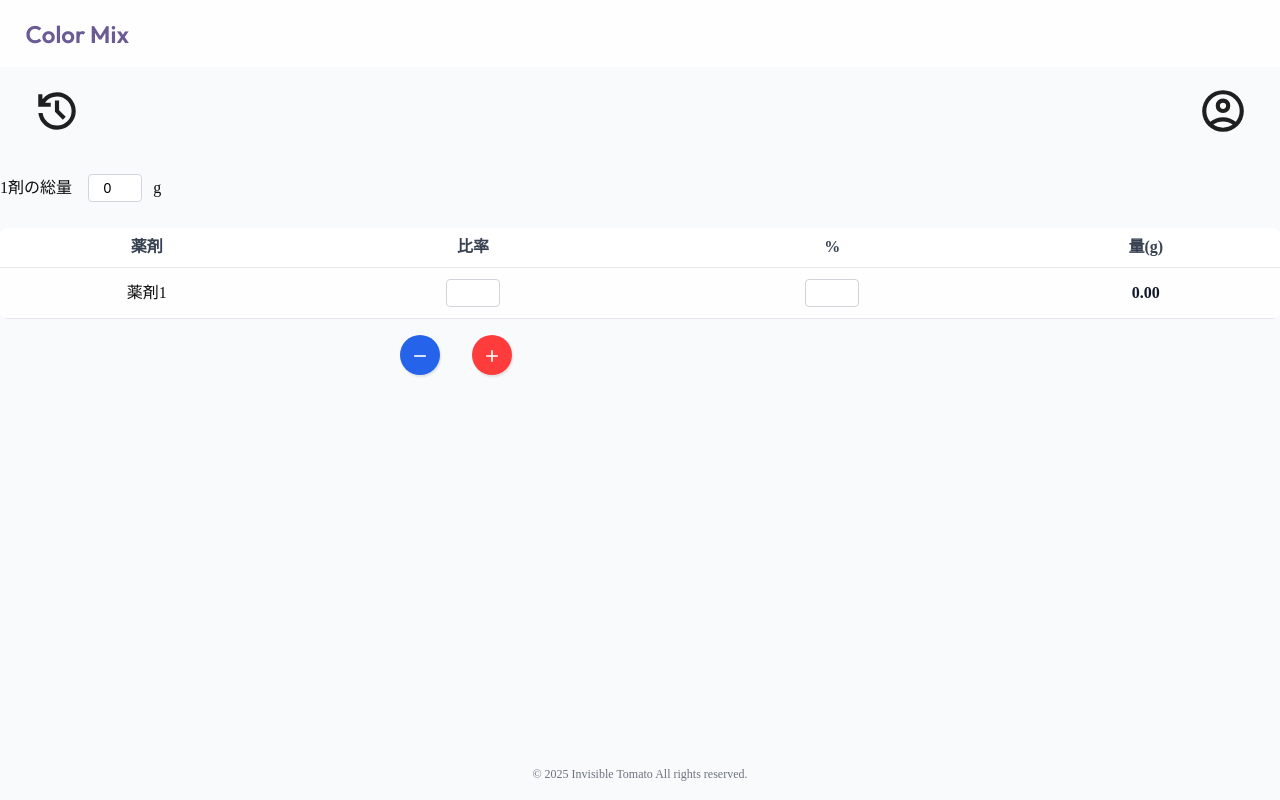
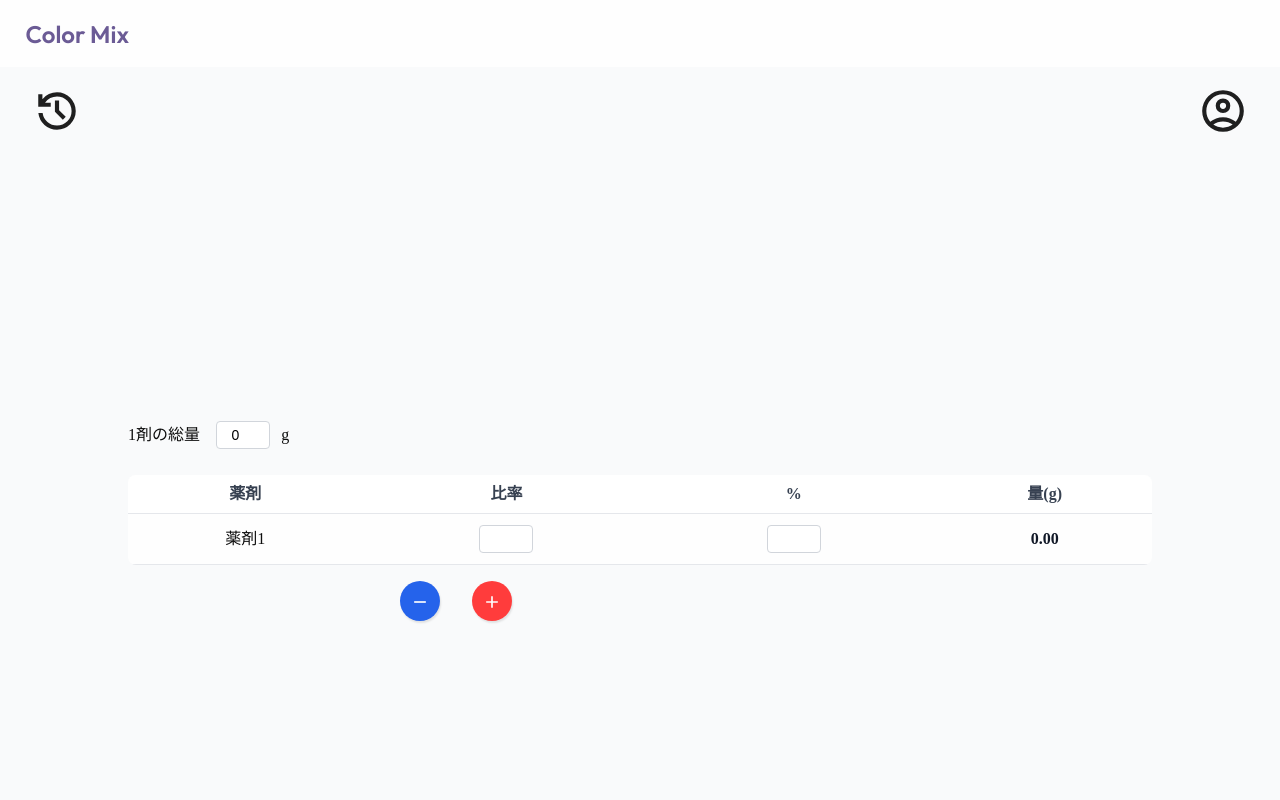
Before and after one commit to InvisibleTomato/color-mix, a Next.js app: page /home/1 in a window 1280 px wide. Shown: the top 800 px of the page. Built offline with nearby package versions, Linux system fonts and the light colour scheme.

Commit message:
💄 calcContainerのスタイリング

```diff
--- a/src/app/home/[uid]/home-uid.module.scss
+++ b/src/app/home/[uid]/home-uid.module.scss
@@ -10,3 +10,9 @@
   flex-direction: row;
   margin: 2% auto;
 }
+
+.calcContainer {
+  max-width: 80vw;
+  margin: 20% auto;
+  padding: 1rem 0;
+}
```
